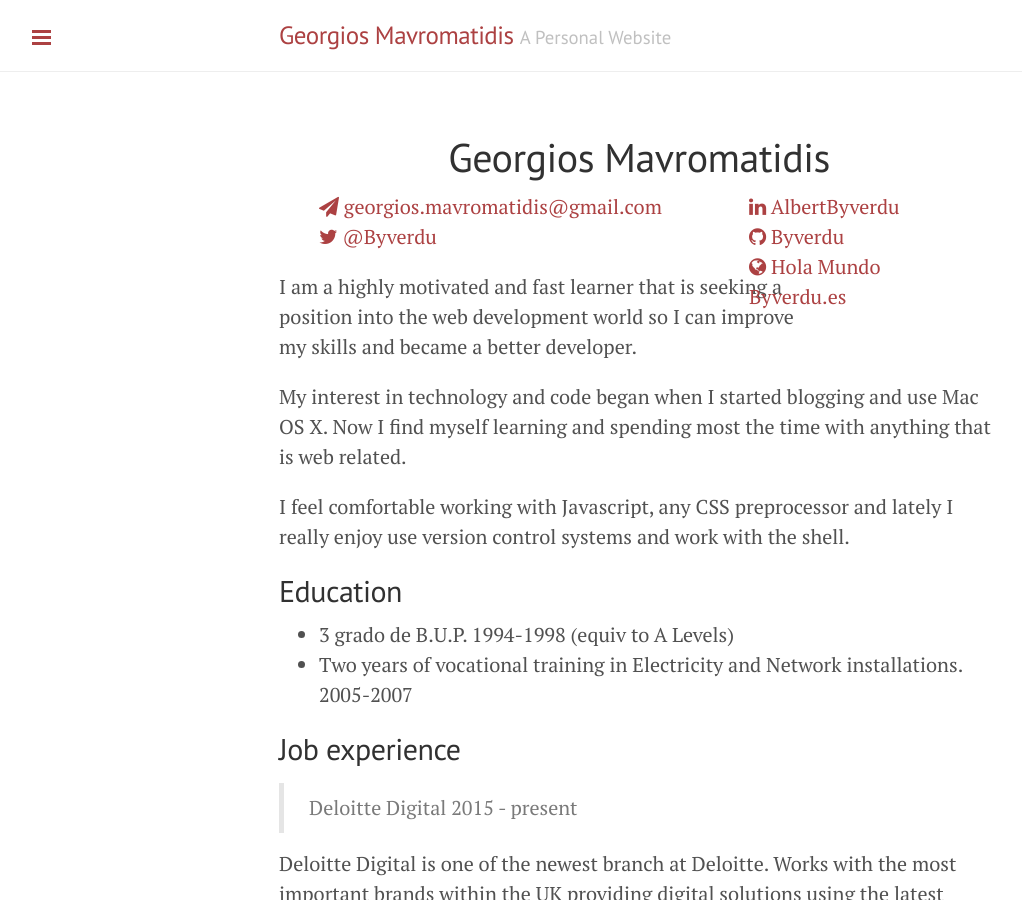
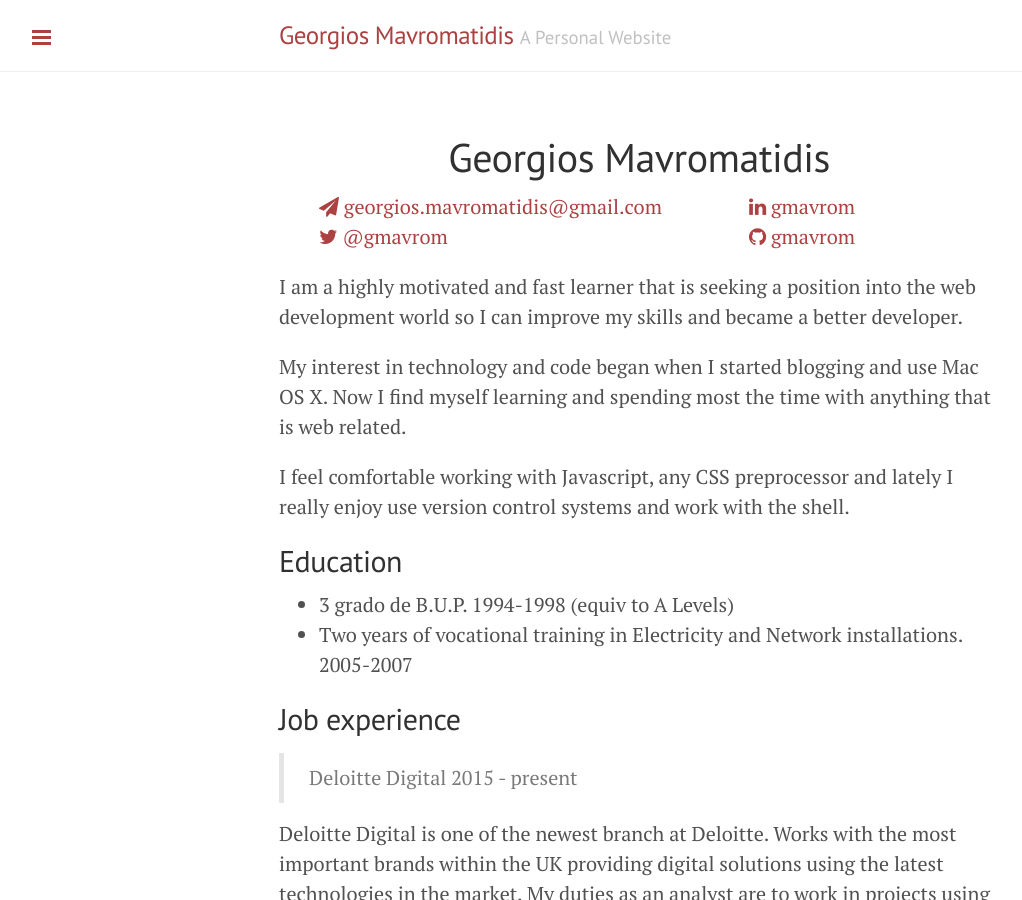
Before and after one commit to gmavrom33/gmavrom.github.io, a Jekyll site: the page built from cv/index.md, in a window 1280 px wide and 900 px high. Shown: the whole window, without its empty margins (1-1023 px from the left). Built offline with Jekyll 4.4.1, drawn with Linux system fonts in a browser that asks for light colours; nearby versions of some CDN libraries.

Commit message:
Update index.md

```diff
--- a/cv/index.md
+++ b/cv/index.md
@@ -12,11 +12,10 @@ title: CV
 
 <div class="contact">
   <ul>
-		<li><a href="https://www.linkedin.com/in/albertbyverdu"><i class="fa fa-linkedin"></i> AlbertByverdu</a></li>
+		<li><a href="https://www.linkedin.com/in/albertbyverdu"><i class="fa fa-linkedin"></i> gmavrom</a></li>
 		<li><a href="mailto:georgios.mavromatidis@gmail.com?subject=Say%20Hello%20to%20Albert"><i class="fa fa-send"></i>  georgios.mavromatidis@gmail.com</a></li>
-		<li><a href="https://github.com/byverdu"><i class="fa fa-github"></i>  Byverdu</a></li>
-		<li><a href="https://twitter.com/byverdu"><i class="fa fa-twitter"></i>  @Byverdu</a></li>
-		<li><a href="http://byverdu.es"><i class="fa fa-globe"></i>  Hola Mundo Byverdu.es</a></li>
+		<li><a href="https://github.com/gmavrom"><i class="fa fa-github"></i>  gmavrom</a></li>
+		<li><a href="https://twitter.com/byverdu"><i class="fa fa-twitter"></i>  @gmavrom</a></li>
 	</ul>
 </div>
 
```
